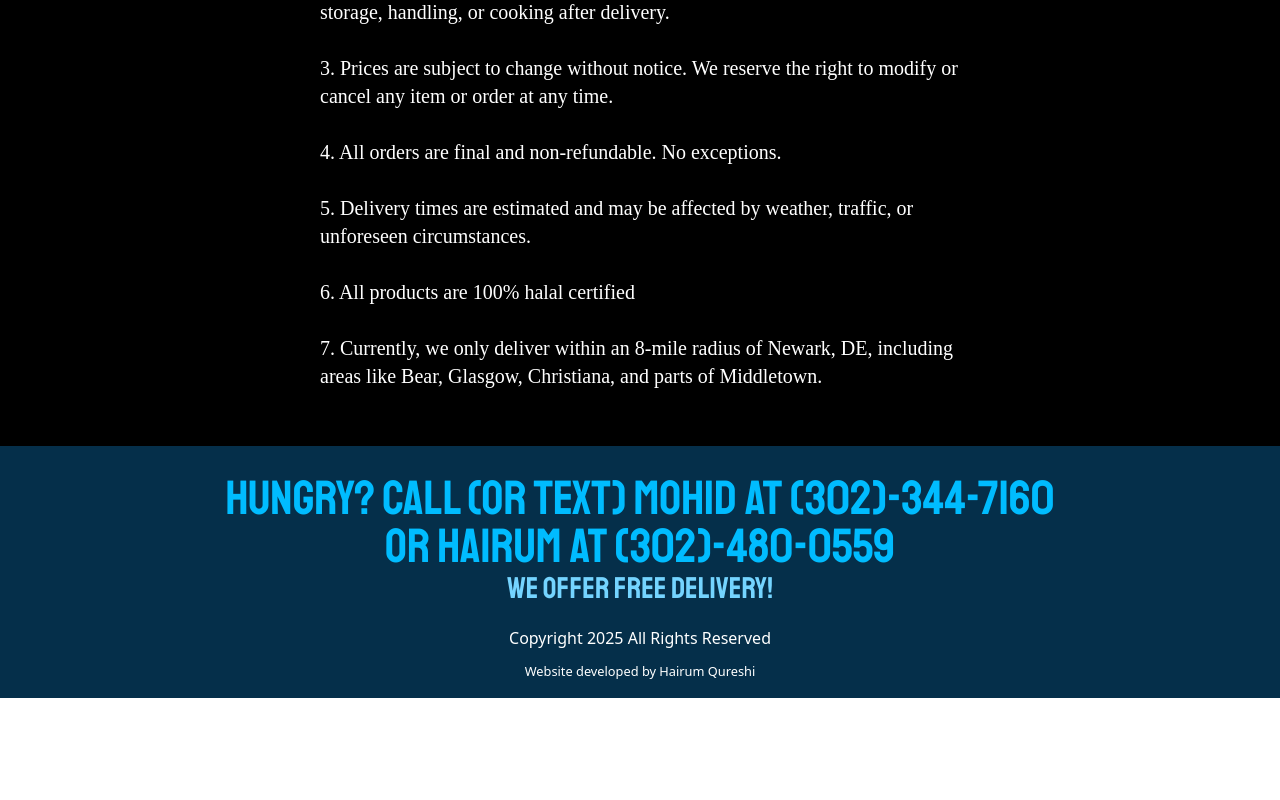
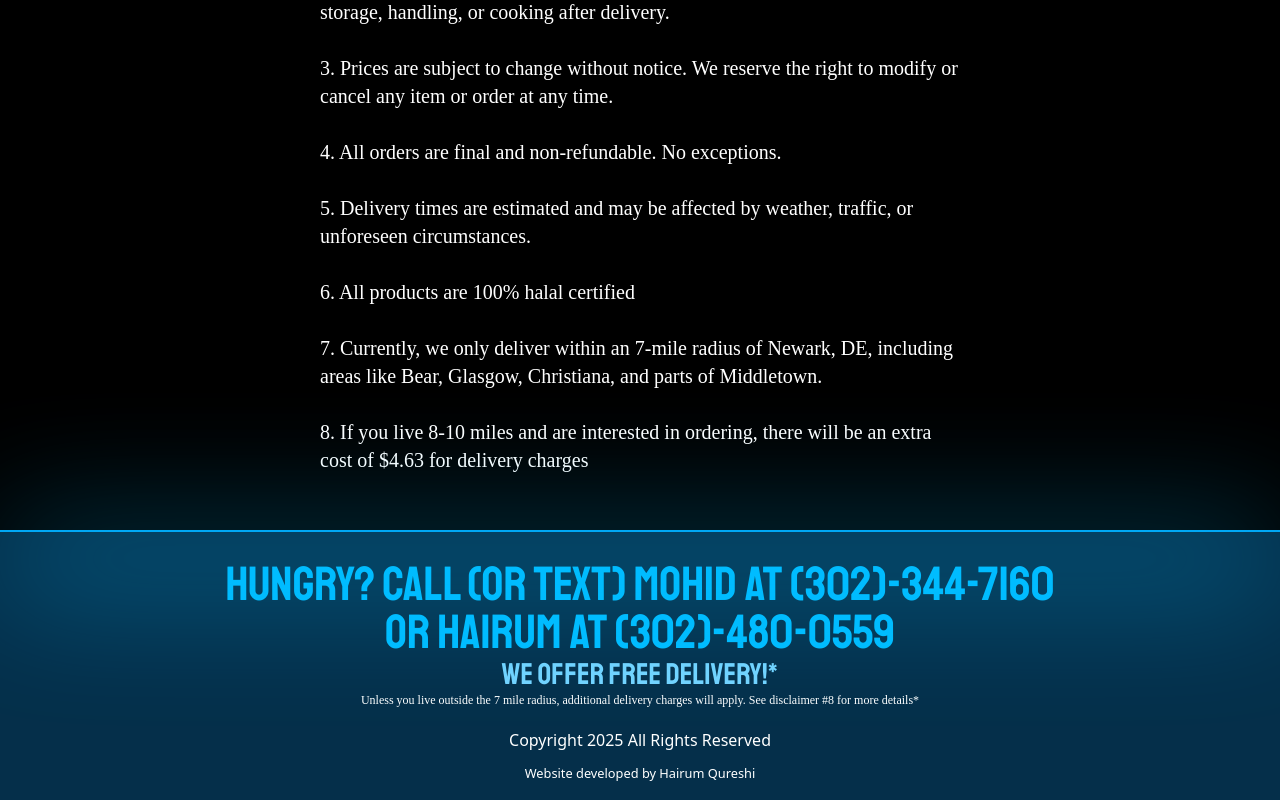
Before and after one commit to Hairum-Qureshi/halalsters-website, a React (Vite) app: page / in a window 1280 px wide. Shown: the part 1197-1997 px from the top of the page. Before the commit the page ends 1895 px from the top, so only its background shows below. Built offline with nearby package versions, Linux system fonts and the light colour scheme; a web font is replaced by a local one.

Commit message:
added styling to the footer, another bullet, and updated footer

```diff
--- a/src/components/App.tsx
+++ b/src/components/App.tsx
@@ -135,27 +135,19 @@ export default function App() {
 						<div className="font-secondary text-lg sm:text-2xl">
 							<div className="flex flex-col sm:flex-row justify-between border-b pb-2">
 								<h3>20 piece potato samosas</h3>
-								<h3 className="text-orange-500 font-semibold">
-									$4.99
-								</h3>
+								<h3 className="text-orange-500 font-semibold">$4.99</h3>
 							</div>
 							<div className="flex flex-col sm:flex-row justify-between border-b py-2">
 								<h3>20 piece chicken and vegetable samosas</h3>
-								<h3 className="text-orange-500 font-semibold">
-									$8.99
-								</h3>
+								<h3 className="text-orange-500 font-semibold">$8.99</h3>
 							</div>
 							<div className="flex flex-col sm:flex-row justify-between border-b py-2">
 								<h3>20 piece chicken and vegetable rolls</h3>
-								<h3 className="text-orange-500 font-semibold">
-									$10.49
-								</h3>
+								<h3 className="text-orange-500 font-semibold">$10.49</h3>
 							</div>
 							<div className="flex flex-col sm:flex-row justify-between border-b py-2">
 								<h3>20 piece potato rolls</h3>
-								<h3 className="text-orange-500 font-semibold">
-									$5.49
-								</h3>
+								<h3 className="text-orange-500 font-semibold">$5.49</h3>
 							</div>
 						</div>
 						<div className="text-center font-secondary text-base sm:text-xl my-5 text-green-500">
@@ -200,7 +192,13 @@ export default function App() {
 							<p>6. All products are 100% halal certified</p>
 							<br />
 							<p>
-								7. Currently, we only deliver within an 8-mile radius of Newark, DE, including areas like Bear, Glasgow, Christiana, and parts of Middletown.
+								7. Currently, we only deliver within an 7-mile radius of Newark,
+								DE, including areas like Bear, Glasgow, Christiana, and parts of
+								Middletown.
+							</p>
+							<br />
+							<p>
+								8. If you live 8-10 miles and are interested in ordering, there will be an extra cost of $4.63 for delivery charges
 							</p>
 						</div>
 					</div>
@@ -221,14 +219,20 @@ export default function App() {
 						</div>
 					</div>
 				</div> */}
-				<footer className="w-full p-2 mt-14 bg-sky-950 text-center">
+				<footer className="relative w-full p-2 mt-14 bg-sky-950 text-center border-t-2 border-t-sky-500">
+					{/* Sky Blue Glow at the Top */}
+					<div className="absolute top-0 left-1/2 transform -translate-x-1/2 w-full h-20 bg-gradient-to-b from-sky-400 to-transparent blur-3xl opacity-60"></div>
+
 					<h3 className="text-5xl text-sky-400 font-tertiary mt-5">
 						Hungry? Call (or text) Mohid at (302)-344-7160 <br /> or Hairum at
 						(302)-480-0559
 					</h3>
 					<h3 className="text-3xl text-sky-300 font-tertiary">
-						WE OFFER FREE DELIVERY!
+						WE OFFER FREE DELIVERY!*
 					</h3>
+					<p className = "text-xs font-secondary">
+						Unless you live outside the 7 mile radius, additional delivery charges will apply. See disclaimer #8 for more details*
+					</p>
 					<p className="text-white text-base mt-5">
 						Copyright {new Date().getFullYear()} All Rights Reserved
 					</p>
```
